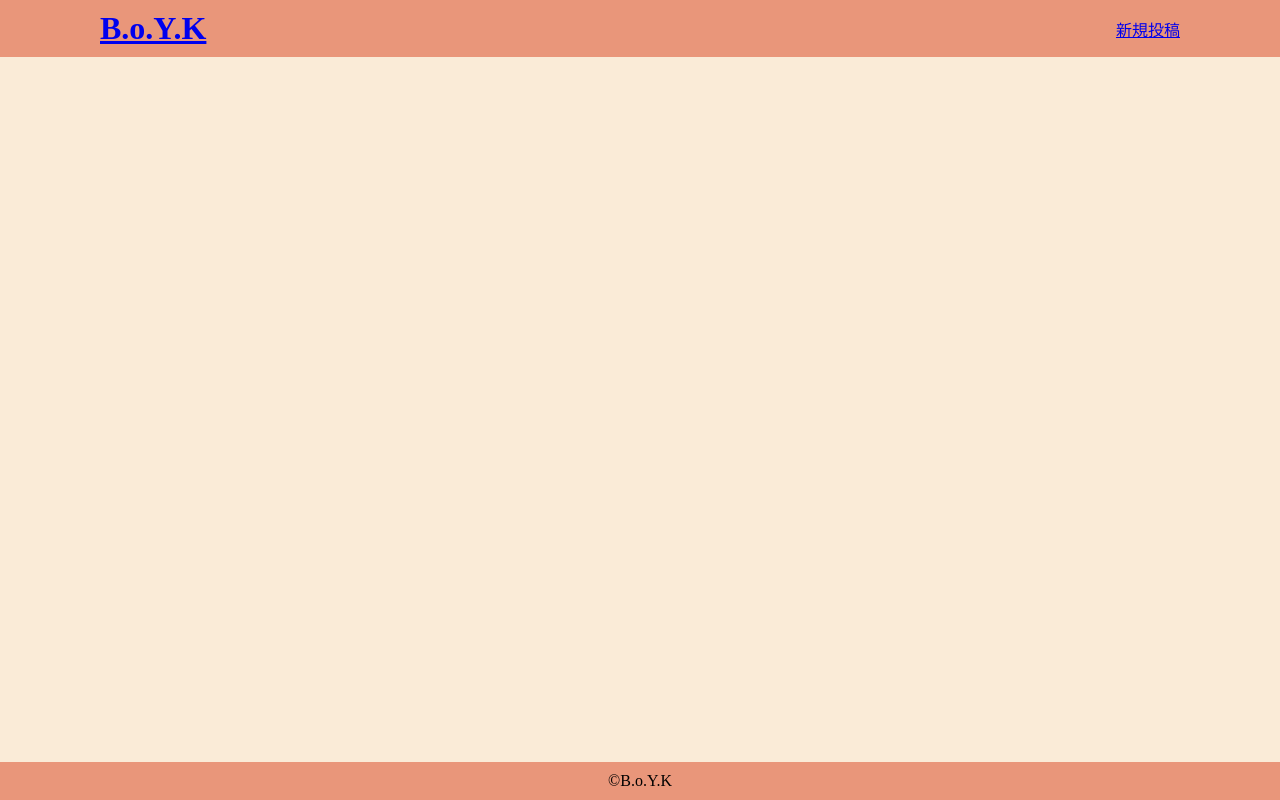
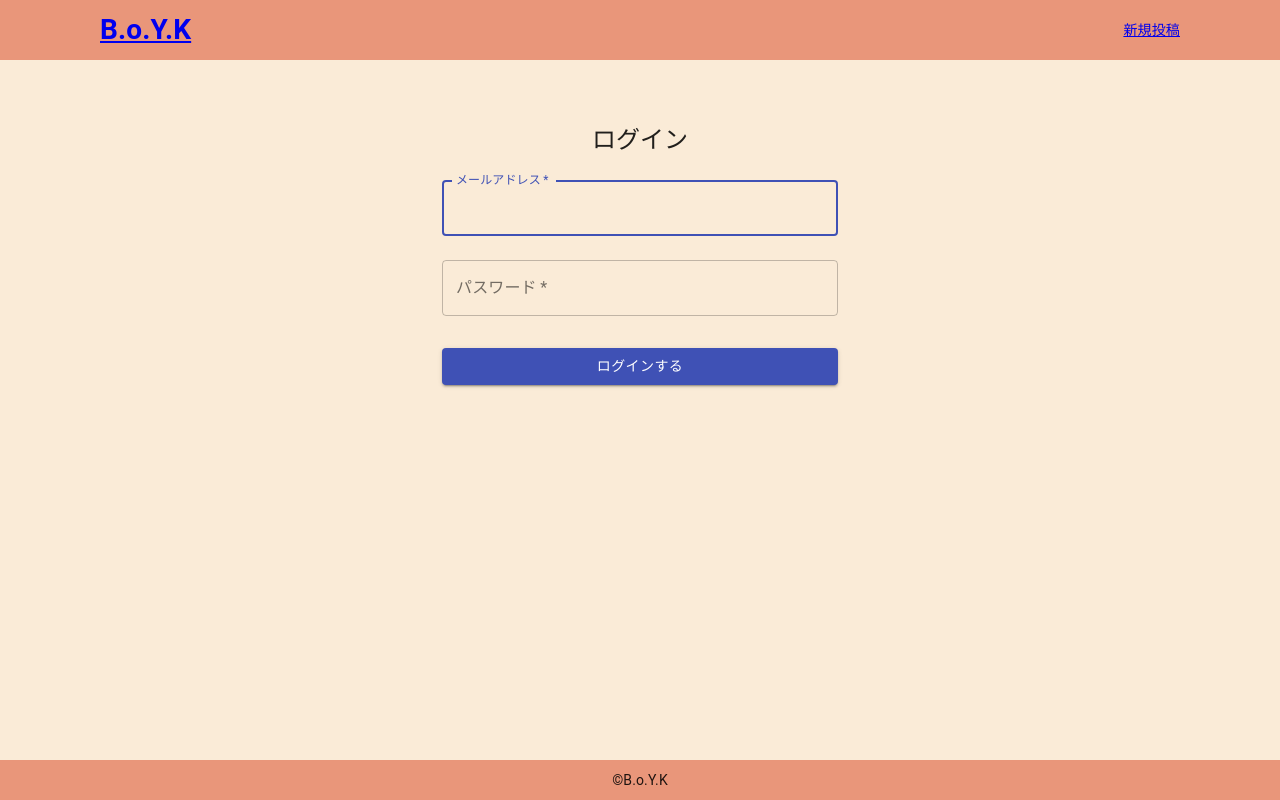
Before and after one commit to yoseei/B.o.Y.K, a React (Create React App) app: page /signin in a window 1280 px wide. Built offline with nearby package versions, Linux system fonts and the light colour scheme; no server answers.

Commit message:
handleSignIn実装中

```diff
--- a/src/App.tsx
+++ b/src/App.tsx
@@ -10,6 +10,7 @@ import BlogForm from "./features/blog/blogForm/BlogForm";
 import BlogDetail from "./features/blog/blogDetail/BlogDetail";
 import BlogEdit from "./features/blog/blogEdit/BlogEdit";
 import BlogList from "./features/blog/blogList/BlogList";
+import SignIn from "./features/user/userSignIn/UserSignIn";
 import { Switch, Route, BrowserRouter } from "react-router-dom";
 
 function App() {
@@ -28,6 +29,7 @@ function App() {
         <Header />
         <div className={scss.main}>
           <Switch>
+            <Route exact path="/signin" component={SignIn} />
             <Route exact path="/create" component={BlogForm} />
             <Route path="/edit/:id" component={BlogEdit} />
             <Route path="/detail/:id" component={BlogDetail} />
--- a/src/app/store.ts
+++ b/src/app/store.ts
@@ -1,11 +1,13 @@
 import { configureStore, ThunkAction, Action } from '@reduxjs/toolkit';
 import counterReducer from '../features/counter/counterSlice';
 import blogReducer from '../features/blog/blogSlice';
+import userReducer from '../features/user/userSlice';
 
 export const store = configureStore({
   reducer: {
     counter: counterReducer,
     blog: blogReducer,
+    user: userReducer,
   },
 });
 
--- a/src/features/blog/blogSlice.ts
+++ b/src/features/blog/blogSlice.ts
@@ -16,6 +16,7 @@ const initialState: BlogState = {
   selectedBlog: {id: 0, title: "", content: "", createDate: "", updateDate: "", likes: 0, completed: false},
   isModalOpen: false,
 };
+
 
 /* --------------------------------------
             blogの全件取得
--- /dev/null
+++ b/src/features/user/userSignIn/UserSignIn.tsx
@@ -0,0 +1,107 @@
+import Button from "@material-ui/core/Button";
+import CssBaseline from "@material-ui/core/CssBaseline";
+import Container from "@material-ui/core/Container";
+import { RouteComponentProps } from "react-router";
+import TextField from "@material-ui/core/TextField";
+import Typography from "@material-ui/core/Typography";
+import { useForm } from "react-hook-form";
+import { makeStyles } from "@material-ui/core/styles";
+
+const useStyles = makeStyles((theme) => ({
+  paper: {
+    marginTop: theme.spacing(8),
+    display: "flex",
+    flexDirection: "column",
+    alignItems: "center",
+  },
+  avatar: {
+    margin: theme.spacing(1),
+    backgroundColor: theme.palette.secondary.main,
+  },
+  form: {
+    width: "100%", // Fix IE 11 issue.
+    marginTop: theme.spacing(1),
+  },
+  submit: {
+    margin: theme.spacing(3, 0, 2),
+  },
+}));
+
+type AuthDataTypes = {
+  email: string;
+  password: string;
+};
+const SignIn: React.FC<RouteComponentProps> = (props) => {
+  const classes = useStyles();
+  const {
+    register,
+    handleSubmit,
+    formState: { errors },
+  } = useForm<AuthDataTypes>();
+
+  // ログイン処理
+  const handleSignIn = async (data: AuthDataTypes) => {
+    const { email, password } = data;
+    try {
+      // await auth.signInWithEmailAndPassword(email, password);
+      props.history.push("/");
+    } catch (err) {
+      alert(err.message);
+    }
+  };
+
+  return (
+    <Container component="main" maxWidth="xs">
+      <CssBaseline />
+      <div className={classes.paper}>
+        <Typography component="h1" variant="h5">
+          ログイン
+        </Typography>
+        <form className={classes.form} onSubmit={handleSubmit(handleSignIn)}>
+          <TextField
+            variant="outlined"
+            margin="normal"
+            required
+            fullWidth
+            id="email"
+            label="メールアドレス"
+            autoComplete="email"
+            autoFocus
+            error={Boolean(errors.email)}
+            helperText={errors.email && errors.email.message}
+            {...register("email", {
+              required: true,
+              pattern: /^\S+@\S+$/i,
+            })}
+          />
+          <TextField
+            variant="outlined"
+            margin="normal"
+            required
+            fullWidth
+            label="パスワード"
+            type="password"
+            id="password"
+            autoComplete="current-password"
+            {...register("password", {
+              required: true,
+              minLength: 6,
+            })}
+          />
+
+          <Button
+            type="submit"
+            fullWidth
+            variant="contained"
+            color="primary"
+            className={classes.submit}
+          >
+            ログインする
+          </Button>
+        </form>
+      </div>
+    </Container>
+  );
+};
+
+export default SignIn;
--- /dev/null
+++ b/src/features/user/userSlice.ts
@@ -0,0 +1,72 @@
+import { createAsyncThunk, createSlice } from '@reduxjs/toolkit';
+import { RootState } from '../../app/store';
+import axios from 'axios';
+
+export interface UserState {
+  passWord: string,
+  email: string,
+  signedIn: boolean;
+}
+
+const initialState: UserState = {
+   passWord: "hogehoge",
+   email: "hoge@hoge.com",
+   signedIn: false,
+};
+
+/* --------------------------------------
+            signIn
+-------------------------------------- */
+/* --------------------------------------
+            blogの全件取得
+-------------------------------------- */
+// export const fetchUser = createAsyncThunk("user/fetchUser", async() => {
+//   const res = await axios.get('http://localhost:3001/blogs')
+
+//   // レスポンスの整形
+//   const allBlogs = res.data.map((data:any) => ({
+//     "id": data.id,
+//     "title": data.title,
+//     "content": data.content,
+//     "createDate": data.createDate,
+//     "updateDate": data.updateDate,
+//     "likes": data.likes,
+//     "completed": data.completed
+//   }))
+//   const blogNumber = allBlogs.length;
+//   const passData = {allBlogs, blogNumber}
+//   return passData;
+// })
+
+// userSlice
+export const userSlice = createSlice({
+  name: 'user',
+  initialState,
+  reducers: {
+    // handleModalOpen: (state, action) => {
+    //   state.isModalOpen = action.payload
+    // },
+  },
+  extraReducers: (builder)=> {
+    // // stateとactionの型が正しく推論されるためにbuilder関数を用いる
+    // builder.addCase(fetchBlogs.fulfilled, (state, action) => {
+    //   // action.payload === return passData
+    //   state.blogs = action.payload.allBlogs
+    //   state.idCount = action.payload.blogNumber
+    // })
+    // builder.addCase(fetchSelectedBlog.fulfilled, (state, action) => {
+    //   // action.payload === return selectedBlogData
+    //   state.selectedBlog = action.payload
+    // })
+
+  }
+});
+
+// export const { } = userSlice.actions;
+
+
+// export const selectBlogs = (state: RootState):UserState["blogs"] => state.blog.blogs;
+// export const selectSelectedBlog = (state: RootState):UserState["selectedBlog"] => state.blog.selectedBlog;
+// export const selectIsModalOpen = (state: RootState):UserState["isModalOpen"] => state.blog.isModalOpen;
+
+export default userSlice.reducer;
```
Also changed, not shown: src/features/user/userSignIn/UserSignIn.module.scss (added), 1 other file (tests, documents, lock files or other folders).
